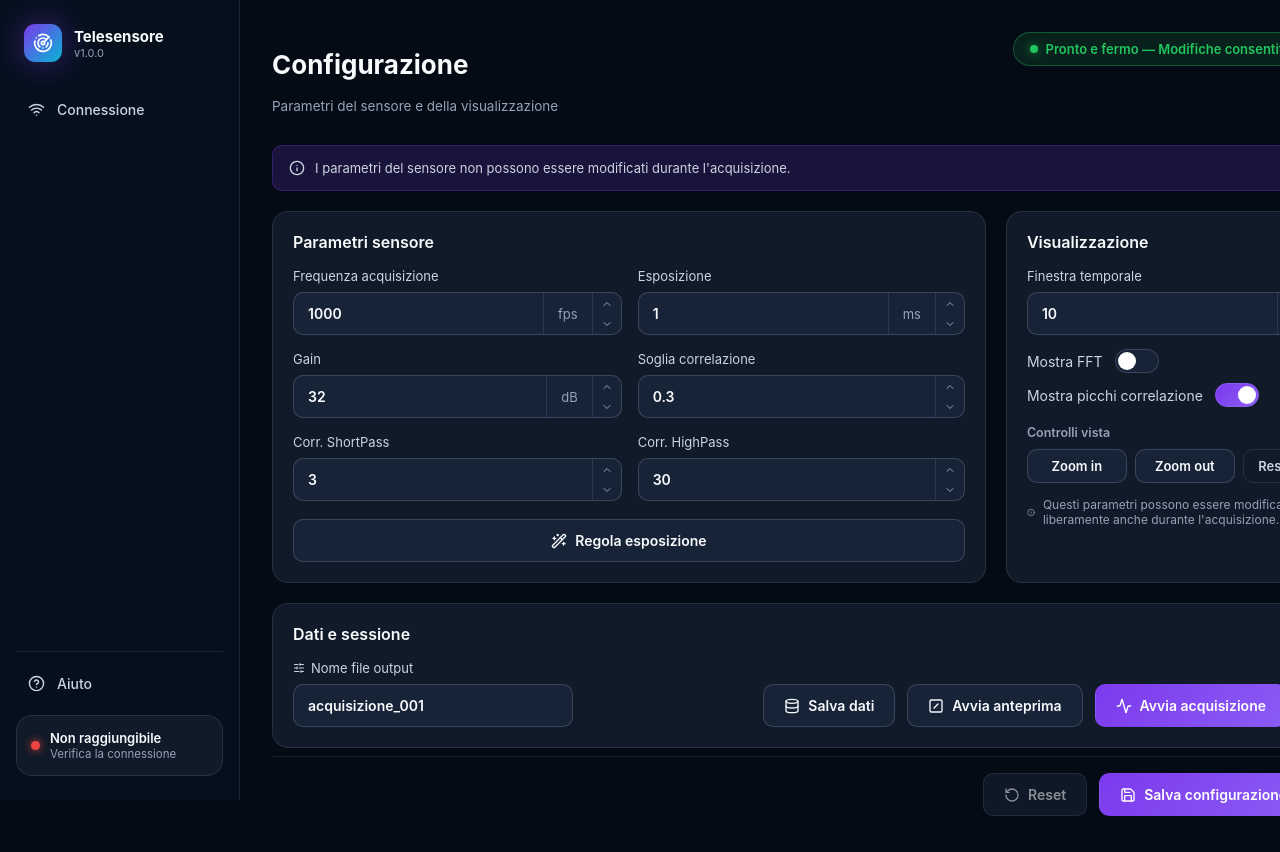
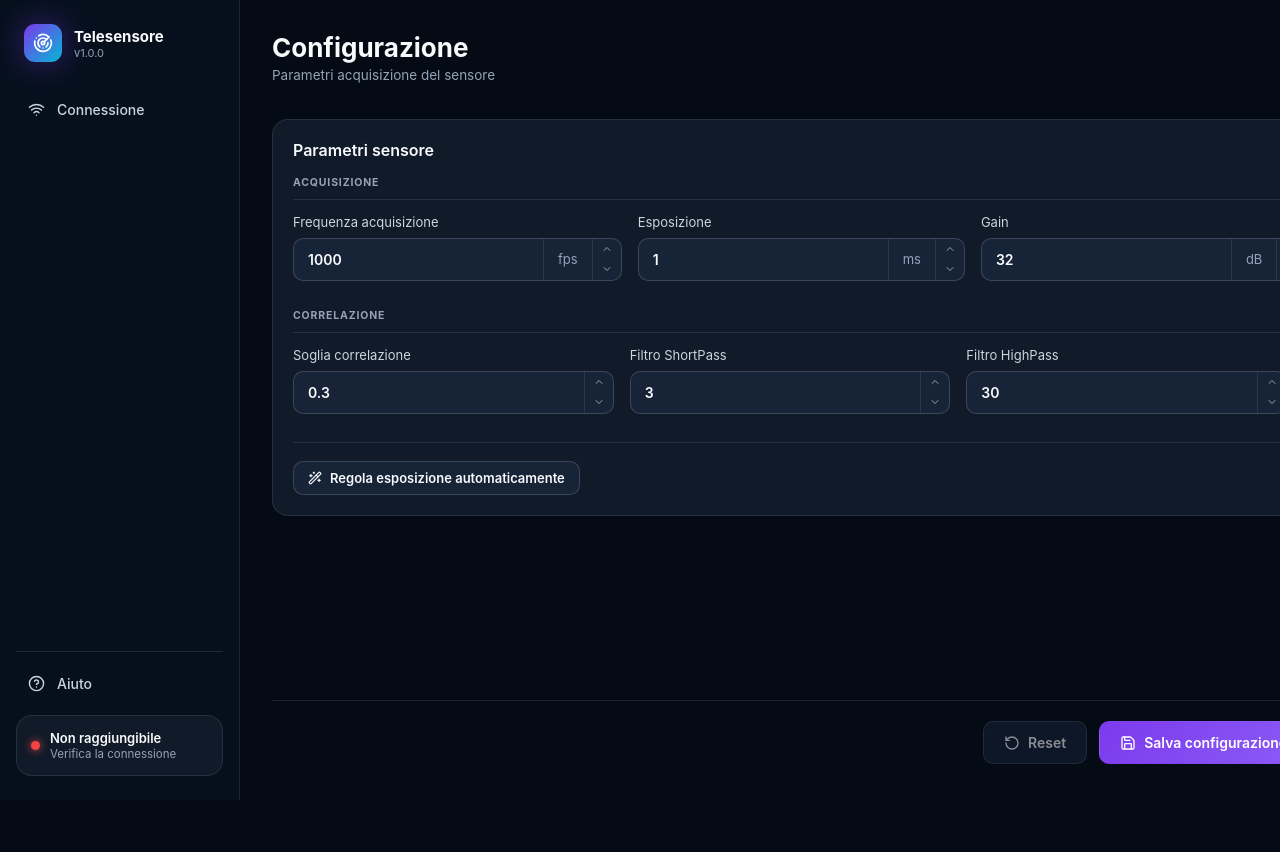
Before and after one commit to GuroTozzi/Sensor-POC, a React (Vite) app in the folder telesensore-app/: page /configuration in a window 1280 px wide. After the commit the page ends 800 px from the top, so only its background shows below. Built offline with nearby package versions, Linux system fonts and the light colour scheme.

Commit message:
improved configuration page

```diff
--- a/telesensore-app/src/pages/ConfigurationPage.module.css
+++ b/telesensore-app/src/pages/ConfigurationPage.module.css
@@ -1,8 +1,14 @@
+.page {
+  display: flex;
+  flex-direction: column;
+  min-height: calc(100vh - 64px);
+}
+
 .header {
   display: flex;
   align-items: flex-start;
   justify-content: space-between;
-  margin-bottom: 18px;
+  margin-bottom: 22px;
   gap: 20px;
 }
 
@@ -10,6 +16,7 @@
   font-size: 26px;
   font-weight: 700;
   color: var(--text-primary);
+  margin: 0;
 }
 
 .subtitle {
@@ -22,26 +29,13 @@
   display: flex;
   align-items: center;
   gap: 10px;
-  background: var(--accent-purple-soft);
-  border: 1px solid rgba(124, 58, 237, 0.3);
+  background: rgba(245, 158, 11, 0.08);
+  border: 1px solid rgba(245, 158, 11, 0.35);
   border-radius: var(--radius-sm);
-  padding: 14px 16px;
+  padding: 13px 16px;
   font-size: 13px;
-  color: var(--text-secondary);
+  color: var(--accent-amber);
   margin-bottom: 20px;
-}
-
-.cardsRow {
-  display: grid;
-  grid-template-columns: 1fr 1fr;
-  gap: 20px;
-  margin-bottom: 20px;
-}
-
-.cardTitleRow {
-  display: flex;
-  align-items: center;
-  gap: 8px;
 }
 
 .lockedTag {
@@ -56,102 +50,50 @@
   padding: 4px 10px;
 }
 
-.fieldsGrid {
-  display: grid;
-  grid-template-columns: 1fr 1fr;
-  gap: 16px;
-  margin-bottom: 18px;
-}
-
 .dirtyTag {
   font-size: 11.5px;
   color: var(--accent-amber);
   font-weight: 600;
 }
 
-.sectionLabel {
-  font-size: 12.5px;
-  color: var(--text-muted);
-  font-weight: 600;
+.paramSection {
+  margin-bottom: 28px;
 }
 
-.vizControlsBlock {
-  display: flex;
-  flex-direction: column;
-  gap: 14px;
+.paramSection:last-of-type {
+  margin-bottom: 20px;
 }
 
-.togglesRow {
-  display: flex;
-  flex-direction: column;
-  gap: 10px;
+.paramSectionLabel {
+  display: block;
+  font-size: 10.5px;
+  font-weight: 700;
+  text-transform: uppercase;
+  letter-spacing: 0.08em;
+  color: var(--text-muted);
+  margin-bottom: 14px;
+  padding-bottom: 10px;
+  border-bottom: 1px solid var(--border-soft);
 }
 
-.viewButtonsRow {
-  display: flex;
-  gap: 8px;
+.fieldsGrid {
+  display: grid;
+  grid-template-columns: repeat(3, 1fr);
+  gap: 16px;
 }
 
-.noteText {
-  font-size: 12px;
-  color: var(--text-muted);
-  margin-top: 14px;
-  display: flex;
-  align-items: center;
-  gap: 8px;
-}
-
-.sessionCard {
-  display: grid;
-  grid-template-columns: 280px 1fr;
-  gap: 20px;
-  align-items: end;
-}
-
-.sessionButtons {
-  display: flex;
-  gap: 12px;
-  justify-content: flex-end;
-}
-
-.fileField {
-  display: flex;
-  flex-direction: column;
-}
-
-.fileLabel {
-  font-size: 13px;
-  color: var(--text-secondary);
-  display: flex;
-  align-items: center;
-  gap: 6px;
-  margin-bottom: 8px;
-}
-
-.fileInput {
-  width: 100%;
-  background: var(--bg-elevated);
-  border: 1px solid var(--border-medium);
-  border-radius: var(--radius-sm);
-  color: var(--text-primary);
-  font-size: 14px;
-  font-weight: 600;
-  padding: 12px 14px;
-}
-
-.fileInput:focus {
-  outline: none;
-  border-color: var(--border-active);
+.cardFooter {
+  padding-top: 18px;
+  border-top: 1px solid var(--border-soft);
 }
 
 .actionBar {
-  position: sticky;
-  bottom: 0;
   display: flex;
   justify-content: flex-end;
+  align-items: flex-end;
   gap: 12px;
   padding: 16px 0 4px;
-  margin-top: 8px;
+  margin-top: auto;
+  padding-top: 20px;
   border-top: 1px solid var(--border-soft);
-  background: var(--bg-app);
 }
--- a/telesensore-app/src/pages/ConfigurationPage.tsx
+++ b/telesensore-app/src/pages/ConfigurationPage.tsx
@@ -1,12 +1,10 @@
-import { Activity, Database, Info, Lock, RotateCcw, Save, SlidersHorizontal, SquareSlash, Wand2 } from "lucide-react";
+import { AlertTriangle, Lock, RotateCcw, Save, Wand2 } from "lucide-react";
 import { AppLayout } from "../components/AppLayout";
 import { Card } from "../components/Card";
 import { Button } from "../components/Button";
-import { Toggle } from "../components/Toggle";
 import { NumericInput } from "../components/NumericInput";
 import { StatusPill } from "../components/StatusPill";
 import { useAppState } from "../state/AppStateContext";
-import { TIME_WINDOW_OPTIONS } from "../data/mockSensorData";
 import styles from "./ConfigurationPage.module.css";
 
 export function ConfigurationPage() {
@@ -15,15 +13,8 @@ export function ConfigurationPage() {
     config,
     reconfiguring,
     updateSensorParam,
-    updateVisParam,
-    updateOutputFileName,
     resetConfig,
     saveConfig,
-    view3D,
-    updateView3D,
-    resetView3D,
-    startAcquisition,
-    stopAcquisition,
     addToast,
   } = useAppState();
 
@@ -32,24 +23,24 @@ export function ConfigurationPage() {
 
   return (
     <AppLayout>
+      <div className={styles.page}>
       <div className={styles.header}>
         <div>
           <h1 className={styles.title}>Configurazione</h1>
-          <p className={styles.subtitle}>Parametri del sensore e della visualizzazione</p>
+          <p className={styles.subtitle}>Parametri acquisizione del sensore</p>
         </div>
-        {isAcquiring ? (
-          <StatusPill label="In acquisizione — Parametri sensore bloccati" tone="purple" pulsing />
-        ) : (
-          <StatusPill label="Pronto e fermo — Modifiche consentite" tone="green" />
+        {isAcquiring && (
+          <StatusPill label="In acquisizione — Parametri bloccati" tone="purple" pulsing />
         )}
       </div>
 
+      {isAcquiring && (
         <div className={styles.banner}>
-        <Info size={16} />
+          <AlertTriangle size={16} />
           <span>I parametri del sensore non possono essere modificati durante l'acquisizione.</span>
         </div>
+      )}
 
-      <div className={styles.cardsRow}>
       <Card
         title="Parametri sensore"
         headerExtra={
@@ -63,6 +54,8 @@ export function ConfigurationPage() {
           ) : undefined
         }
       >
+        <div className={styles.paramSection}>
+          <span className={styles.paramSectionLabel}>Acquisizione</span>
           <div className={styles.fieldsGrid}>
             <NumericInput
               label="Frequenza acquisizione"
@@ -94,6 +87,12 @@ export function ConfigurationPage() {
               disabled={sensorLocked}
               onChange={(v) => updateSensorParam("gain", v)}
             />
+          </div>
+        </div>
+
+        <div className={styles.paramSection}>
+          <span className={styles.paramSectionLabel}>Correlazione</span>
+          <div className={styles.fieldsGrid}>
             <NumericInput
               label="Soglia correlazione"
               value={config.sensor.correlationThreshold}
@@ -104,7 +103,7 @@ export function ConfigurationPage() {
               onChange={(v) => updateSensorParam("correlationThreshold", v)}
             />
             <NumericInput
-              label="Corr. ShortPass"
+              label="Filtro ShortPass"
               value={config.sensor.corrShortPass}
               step={1}
               min={1}
@@ -114,7 +113,7 @@ export function ConfigurationPage() {
               onChange={(v) => updateSensorParam("corrShortPass", v)}
             />
             <NumericInput
-              label="Corr. HighPass"
+              label="Filtro HighPass"
               value={config.sensor.corrHighPass}
               step={1}
               min={1}
@@ -124,144 +123,41 @@ export function ConfigurationPage() {
               onChange={(v) => updateSensorParam("corrHighPass", v)}
             />
           </div>
+        </div>
+
+        <div className={styles.cardFooter}>
           <Button
             variant="secondary"
-            fullWidth
-            icon={<Wand2 size={16} />}
+            size="sm"
+            icon={<Wand2 size={14} />}
             disabled={sensorLocked}
             onClick={() => addToast("Esposizione regolata automaticamente.", "success")}
           >
-            Regola esposizione
+            Regola esposizione automaticamente
           </Button>
-        </Card>
-
-        <Card title="Visualizzazione">
-          <div className={styles.vizControlsBlock}>
-            <NumericInput
-              label="Finestra temporale"
-              value={config.visualization.timeWindow}
-              unit="s"
-              step={5}
-              min={TIME_WINDOW_OPTIONS[0]}
-              max={TIME_WINDOW_OPTIONS[TIME_WINDOW_OPTIONS.length - 1]}
-              precision={0}
-              onChange={(v) => updateVisParam({ timeWindow: v })}
-            />
-
-            <div className={styles.togglesRow}>
-              <Toggle
-                label="Mostra FFT"
-                checked={config.visualization.showFFT}
-                onChange={(v) => updateVisParam({ showFFT: v })}
-              />
-              <Toggle
-                label="Mostra picchi correlazione"
-                checked={config.visualization.showCorrelationPeaks}
-                onChange={(v) => updateVisParam({ showCorrelationPeaks: v })}
-              />
-            </div>
-
-            <div>
-              <span className={styles.sectionLabel}>Controlli vista</span>
-              <div className={styles.viewButtonsRow} style={{ marginTop: 8 }}>
-                <Button
-                  variant="secondary"
-                  size="sm"
-                  fullWidth
-                  onClick={() => updateView3D({ zoom: Math.min(2.4, view3D.zoom + 0.2) })}
-                >
-                  Zoom in
-                </Button>
-                <Button
-                  variant="secondary"
-                  size="sm"
-                  fullWidth
-                  onClick={() => updateView3D({ zoom: Math.max(0.5, view3D.zoom - 0.2) })}
-                >
-                  Zoom out
-                </Button>
-                <Button variant="ghost" size="sm" fullWidth onClick={resetView3D}>
-                  Reset vista
-                </Button>
-              </div>
-            </div>
-          </div>
-
-          <div className={styles.noteText}>
-            <Info size={13} />
-            Questi parametri possono essere modificati liberamente anche durante l'acquisizione.
-          </div>
-        </Card>
-      </div>
-
-      <Card title="Dati e sessione">
-        <div className={styles.sessionCard}>
-          <OutputFileNameField
-            label="Nome file output"
-            value={config.outputFileName}
-            onChange={updateOutputFileName}
-          />
-          <div className={styles.sessionButtons}>
-            <Button
-              variant="secondary"
-              icon={<Database size={16} />}
-              onClick={() => addToast(`Dati salvati in ${config.outputFileName}.csv`, "success")}
-            >
-              Salva dati
-            </Button>
-            <Button
-              variant="secondary"
-              icon={<SquareSlash size={16} />}
-              onClick={() => addToast("Anteprima avviata (simulata).", "info")}
-            >
-              Avvia anteprima
-            </Button>
-            {isAcquiring ? (
-              <Button variant="danger" icon={<Activity size={16} />} onClick={stopAcquisition}>
-                Ferma acquisizione
-              </Button>
-            ) : (
-              <Button variant="primary" icon={<Activity size={16} />} onClick={startAcquisition}>
-                Avvia acquisizione
-              </Button>
-            )}
-          </div>
         </div>
       </Card>
 
       <div className={styles.actionBar}>
-        <Button variant="secondary" icon={<RotateCcw size={16} />} onClick={resetConfig} disabled={!config.dirty}>
+        <Button
+          variant="secondary"
+          icon={<RotateCcw size={16} />}
+          onClick={resetConfig}
+          disabled={!config.dirty || sensorLocked}
+        >
           Reset
         </Button>
         <Button
           variant="primary"
           icon={<Save size={16} />}
           loading={reconfiguring}
+          disabled={isAcquiring}
           onClick={saveConfig}
         >
           {reconfiguring ? "Riconfigurazione in corso..." : "Salva configurazione"}
         </Button>
       </div>
+      </div>
     </AppLayout>
   );
 }
-
-function OutputFileNameField({
-  label,
-  value,
-  onChange,
-}: {
-  label: string;
-  value: string;
-  onChange: (value: string) => void;
-}) {
-  return (
-    <div className={styles.fileField}>
-      <span className={styles.fileLabel}>
-        <SlidersHorizontal size={12} />
-        {label}
-      </span>
-      <input className={styles.fileInput} value={value} onChange={(e) => onChange(e.target.value)} />
-    </div>
-  );
-}
```
Lines whose indentation alone changed are shown as unchanged.
